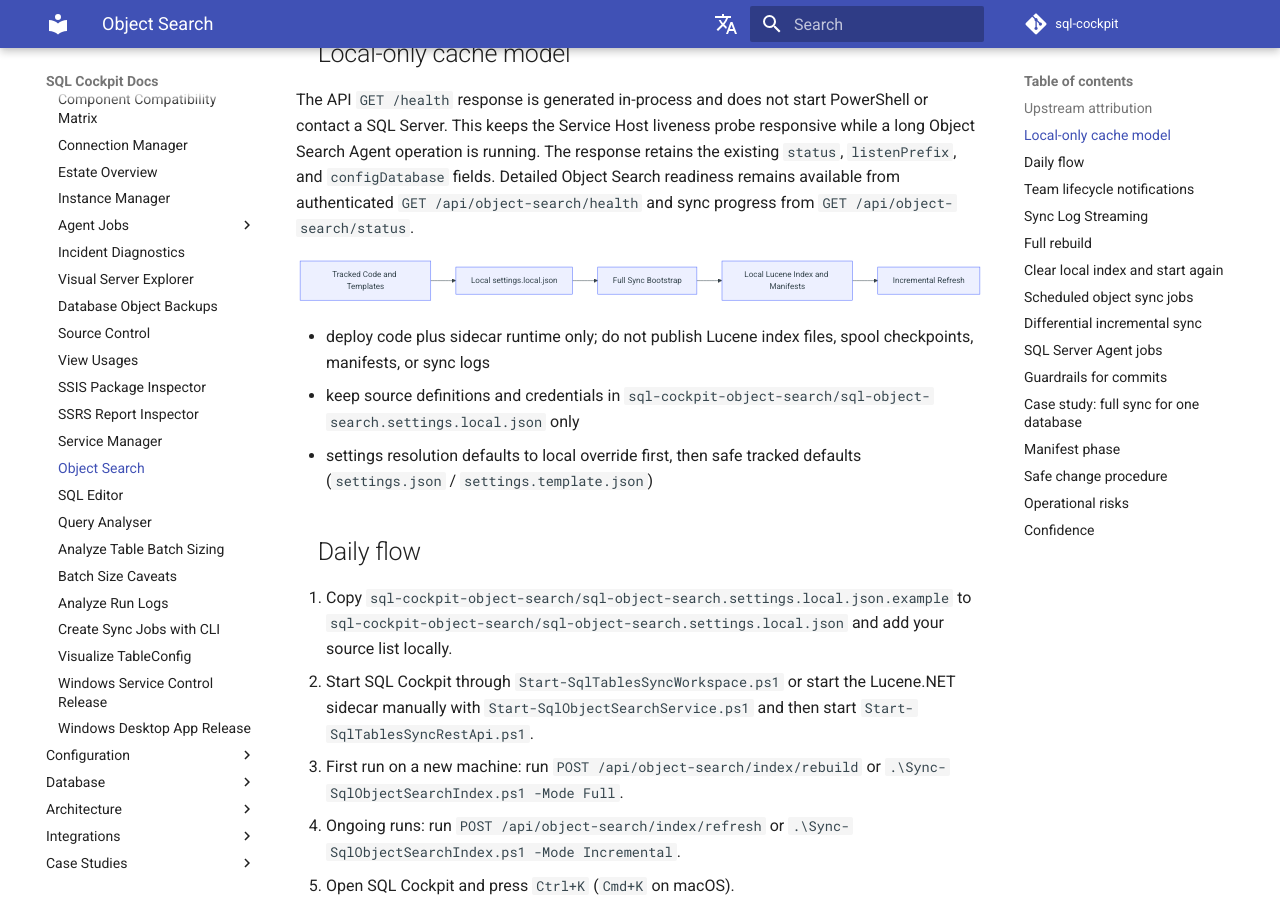
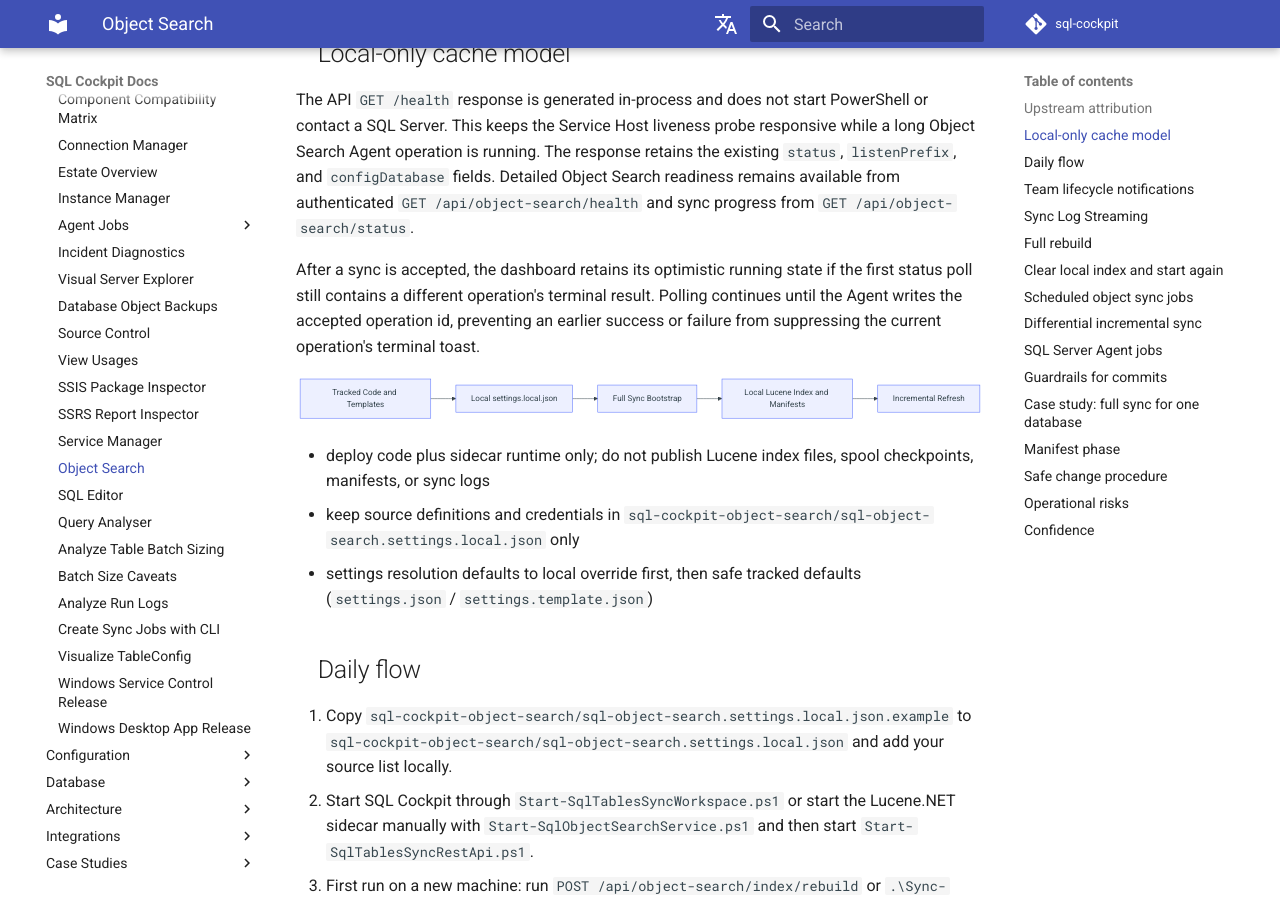
Before and after one commit to sql-cockpit/sql-cockpit-docs-source, an MkDocs documentation site: the page built from docs/operations/object-search.md, in a window 1280 px wide and 900 px high, scrolled down 495 px. Built offline with MkDocs 1.6.1 and Material for MkDocs 9.7.7, drawn with Linux system fonts in a browser that asks for light colours; comment, search, counter and statistics services are not loaded; the version menu is left out.

Commit message:
Document accepted sync polling guard

````diff
--- a/docs/operations/object-search.md
+++ b/docs/operations/object-search.md
@@ -14,6 +14,8 @@
 ## Local-only cache model
 
 The API `GET /health` response is generated in-process and does not start PowerShell or contact a SQL Server. This keeps the Service Host liveness probe responsive while a long Object Search Agent operation is running. The response retains the existing `status`, `listenPrefix`, and `configDatabase` fields. Detailed Object Search readiness remains available from authenticated `GET /api/object-search/health` and sync progress from `GET /api/object-search/status`.
+
+After a sync is accepted, the dashboard retains its optimistic running state if the first status poll still contains a different operation's terminal result. Polling continues until the Agent writes the accepted operation id, preventing an earlier success or failure from suppressing the current operation's terminal toast.
 
 ```mermaid
 flowchart LR
````
